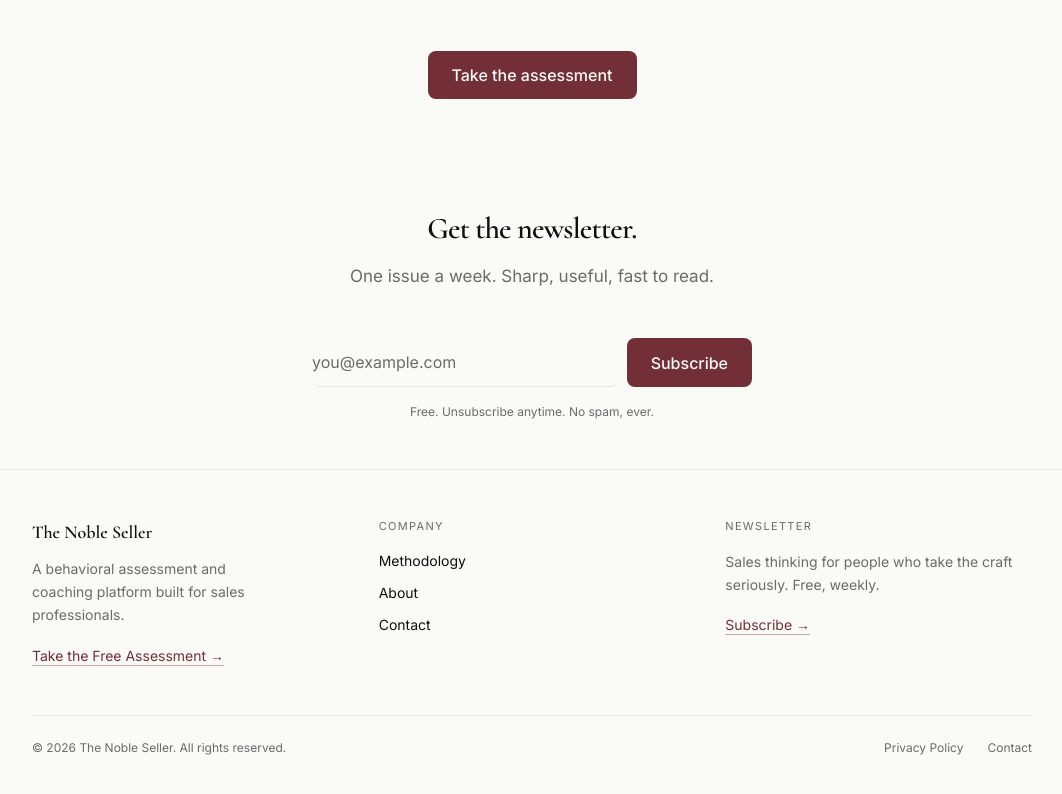
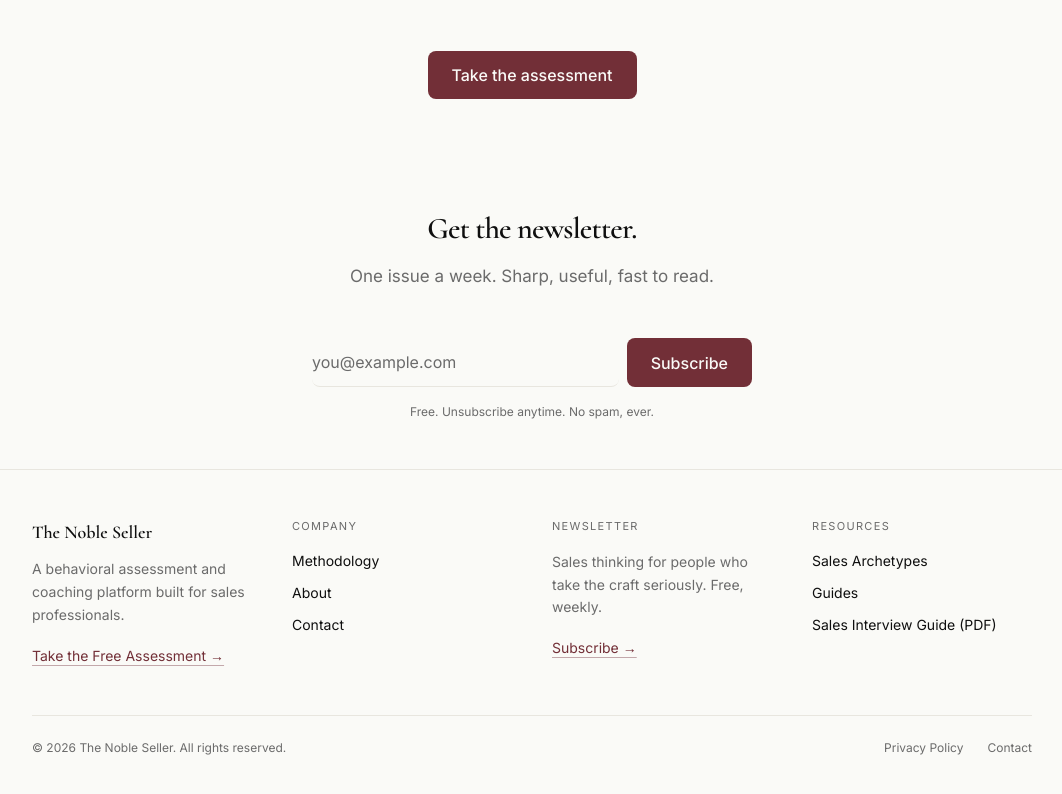
Before and after one commit to nosaco54135/the-noble-profile, a Next.js app: page / in a window 1280 px wide. Shown: the part 1879-2673 px from the top of the page, without its empty margins (108-1170 px from the left). Built offline with nearby package versions, Linux system fonts and the light colour scheme.

Commit message:
Add Resources column to footer

```diff
--- a/app/layout.tsx
+++ b/app/layout.tsx
@@ -40,7 +40,7 @@
           <div className="max-w-[1080px] mx-auto px-8 md:px-10 py-12">
 
             {/* Top row — three columns */}
-            <div className="grid grid-cols-1 md:grid-cols-3 gap-10 mb-12">
+            <div className="grid grid-cols-1 md:grid-cols-2 lg:grid-cols-4 gap-10 mb-12">
 
               {/* Column 1 — Brand */}
               <div>
@@ -79,6 +79,16 @@
                 </a>
               </div>
 
+              {/* Column 4 — Resources */}
+              <div>
+                <p className="font-sans text-[11px] uppercase tracking-[0.12em] text-[#6B6B6B] mb-4">Resources</p>
+                <div className="space-y-3">
+                  <a href="/archetypes" className="block font-sans text-sm text-[#0F0F0F] hover:text-[#722F37] transition-colors">Sales Archetypes</a>
+                  <a href="/guides" className="block font-sans text-sm text-[#0F0F0F] hover:text-[#722F37] transition-colors">Guides</a>
+                  <a href="/downloads/sales-interview-guide.pdf" className="block font-sans text-sm text-[#0F0F0F] hover:text-[#722F37] transition-colors">Sales Interview Guide (PDF)</a>
+                </div>
+              </div>
+
             </div>
 
             {/* Bottom bar */}
```
